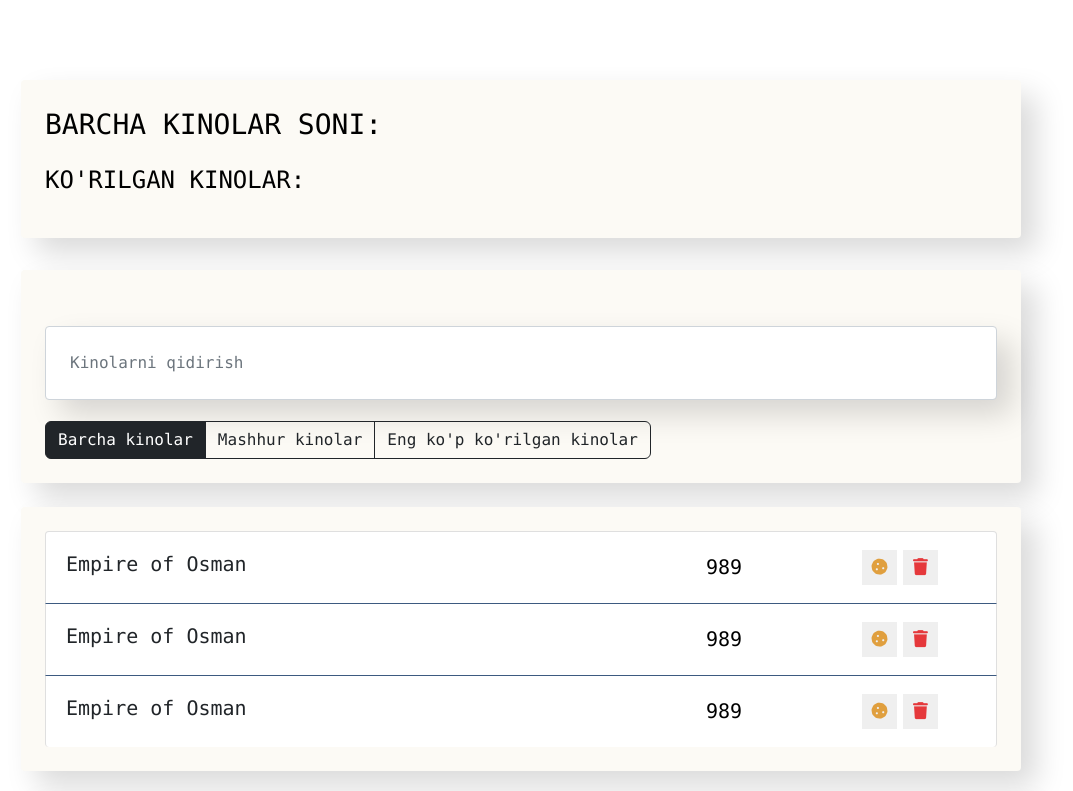
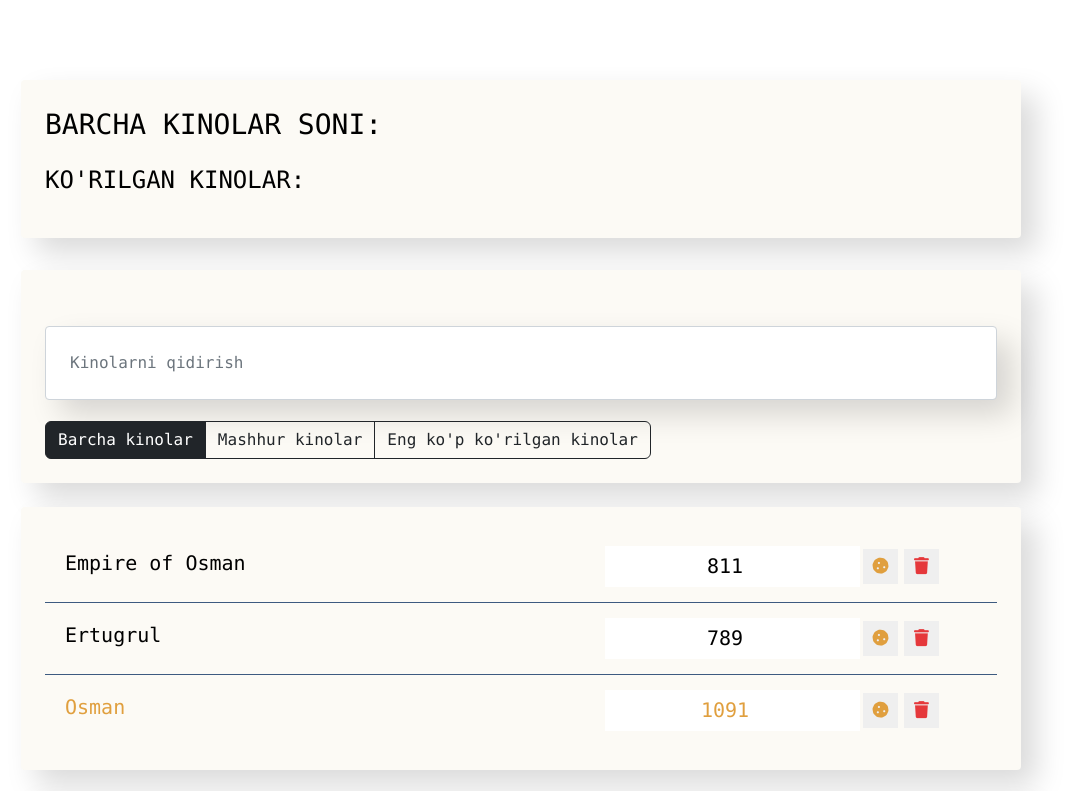
Before and after one commit to BEKZOD-VALIEV/react_movies, a React app: page / in a window 1280 px wide. Shown: the top 791 px of the page, without its empty margins (119-1192 px from the left). Built offline with nearby package versions, Linux system fonts and the light colour scheme.

Commit message:
added dynamic elements

```diff
--- a/package.json
+++ b/package.json
@@ -9,7 +9,7 @@
 		"axios": "^1.3.5",
 		"react": "^18.2.0",
 		"react-dom": "^18.2.0",
-		"react-scripts": "5.0.1",
+		"react-scripts": "^5.0.1",
 		"web-vitals": "^2.1.4"
 	},
 	"scripts": {
--- a/public/index.html
+++ b/public/index.html
@@ -6,7 +6,7 @@
 		<meta name="viewport" content="width=device-width, initial-scale=1.0" />
 		<link rel="stylesheet" href="https://cdnjs.cloudflare.com/ajax/libs/bootstrap/5.2.2/css/bootstrap.min.css" />
 		<link rel="stylesheet" href="https://cdnjs.cloudflare.com/ajax/libs/font-awesome/6.2.0/css/all.min.css" />
-		<title>Sammi</title>
+		<title>BEK</title>
 	</head>
 	<body>
 		<noscript>You need to enable JavaScript to run this app.</noscript>
--- a/src/components/app/app.js
+++ b/src/components/app/app.js
@@ -5,7 +5,13 @@
 import SearchPanel from '../search-panel/search-panel'
 import './app.css'
 
-function App() {
+const App = () => {
+	const data = [
+		{ name: 'Empire of Osman', viewers: 811, favourite: false, id: 1 },
+		{ name: 'Ertugrul', viewers: 789, favourite: false, id: 2 },
+		{ name: 'Osman', viewers: 1091, favourite: true, id: 3 },
+	]
+
 	return (
 		<div className='app font-monospace'>
 			<div className='content'>
@@ -14,7 +20,7 @@
 					<SearchPanel />
 					<AppFilter />
 				</div>
-				<MovieList />
+				<MovieList data={data} />
 				<MoviesAddForm />
 			</div>
 		</div>
--- a/src/components/movie-list-item/movie-list-item.css
+++ b/src/components/movie-list-item/movie-list-item.css
@@ -55,11 +55,11 @@
 	transform: translateX(0px);
 }
 
-.list-group-item.increase .list-group-item-label,
-.list-group-item.increase .list-group-item-input {
+.list-group-item.favourite .list-group-item-label,
+.list-group-item.favourite .list-group-item-input {
 	color: #e09f3e;
 }
 
-.list-group-item.increase .btn-star {
+.list-group-item.favourite .btn-star {
 	color: #aeaeae;
 }
--- a/src/components/movie-list-item/movie-list-item.js
+++ b/src/components/movie-list-item/movie-list-item.js
@@ -1,10 +1,10 @@
 import './movie-list-item.css'
 
-const MovieListItem = () => {
+const MovieListItem = ({name, viewers, favourite }) => {
 	return (
-		<li className='list-group-item d-flex justify-content-between'>
-			<span className='list-group-item-label'>Empire of Osman</span>
-			<input type='number' className='list-group-item-input' defaultValue='989' />
+		<li className={`list-group-item d-flex justify-content-between ${favourite && 'favourite'}`}>
+			<span className='list-group-item-label'>{name}</span>
+			<input type='number' className='list-group-item-input' defaultValue={viewers} />
 			<div className='d-flex justify-content-center align-items-center'>
 				<button type='button' className='btn-cookie btn-sm '>
 					<i className='fas fa-cookie'></i>
--- a/src/components/movie-list/movie-list.js
+++ b/src/components/movie-list/movie-list.js
@@ -1,13 +1,13 @@
 import MovieListItem from '../movie-list-item/movie-list-item'
 import './movie-list.css'
 
-const MovieList = () => {
+const MovieList = ({ data }) => {
 	return (
-		<div className='movie-list list-group'>
-			<MovieListItem />
-			<MovieListItem />
-			<MovieListItem />
-		</div>
+		<ul className='movie-list'>
+			{data.map(item => (
+				<MovieListItem key={item.id} name={item.name} viewers={item.viewers} favourite={item.favourite} />
+			))}
+		</ul>
 	)
 }
 
```
Also changed, not shown: 2 other files.
